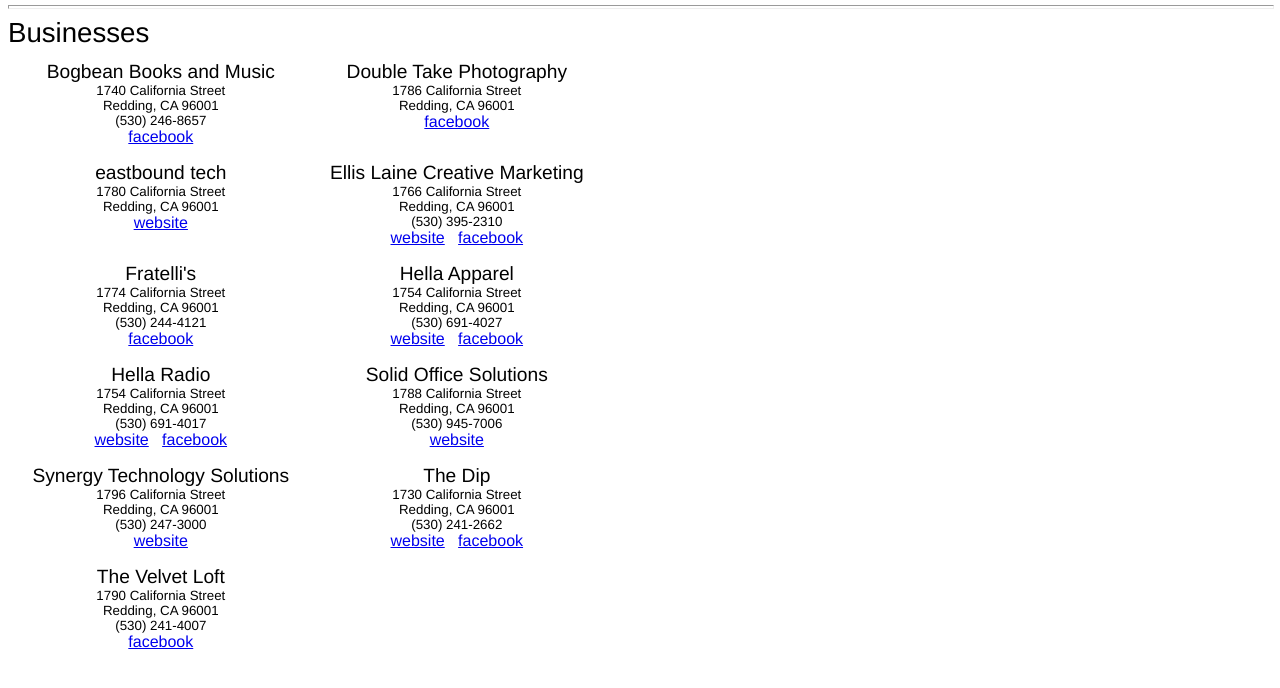
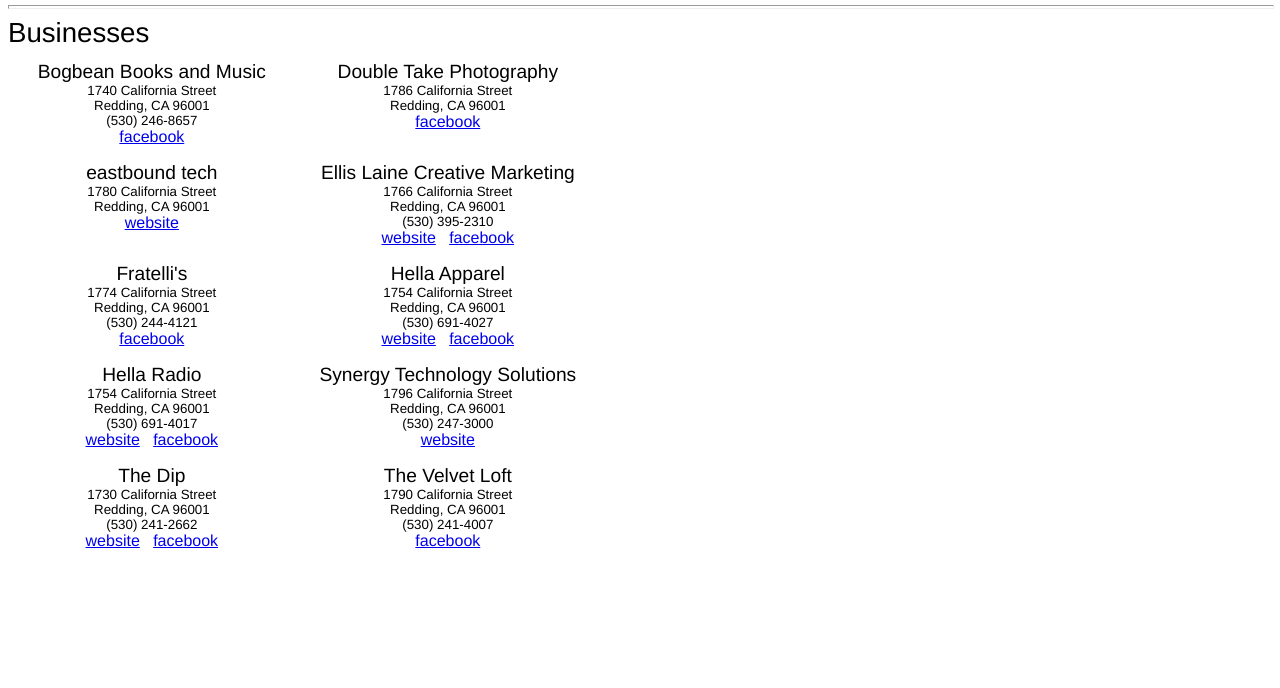
Before and after one commit to amyhurst/foundrysquare.biz, a plain HTML site: page Businesses.html in a window 1280 px wide. Shown: the part 128-816 px from the top of the page. Drawn offline with Linux system fonts and the light colour scheme.

Commit message:
removed solid office solutions

```diff
--- a/Businesses.html
+++ b/Businesses.html
@@ -116,15 +116,7 @@ Redding, CA  96001<br>
 </td>
 
 
-<td
-  style="vertical-align: top; font-family: helvetica; text-align: center;"> <big>Solid Office Solutions</big><br>
- <small>
- 1788 California Street <br>
- Redding, CA  96001 <br>
-       (530) 945-7006</small><br>
- <a href="http://www.solid-office-solutions.com">website</a><br>
-       </td>
-</tr><tr>
+
 
       <td
  style="vertical-align: top; font-family: helvetica; text-align: center;"> <big>Synergy Technology Solutions</big><br>
@@ -134,7 +126,7 @@ Redding, CA  96001 <br>
       (530) 247-3000</small><br>
 <a href="http://www.synergyredding.com">website</a><br>
       </td>
-
+</tr><tr>
       <td
  style="vertical-align: top; font-family: helvetica;
  text-align: center;"><big> The Dip </a></big></a><br>
@@ -147,7 +139,7 @@ Redding, CA  96001<br>
 &nbsp; <a href="https://www.facebook.com/thedipredding/">facebook</a>
       </td>
 
-</tr><tr>
+
       <td
       style="vertical-align: top; font-family: helvetica; text-align: center;"><big>The Velvet Loft</big><br>
       <small>
```
